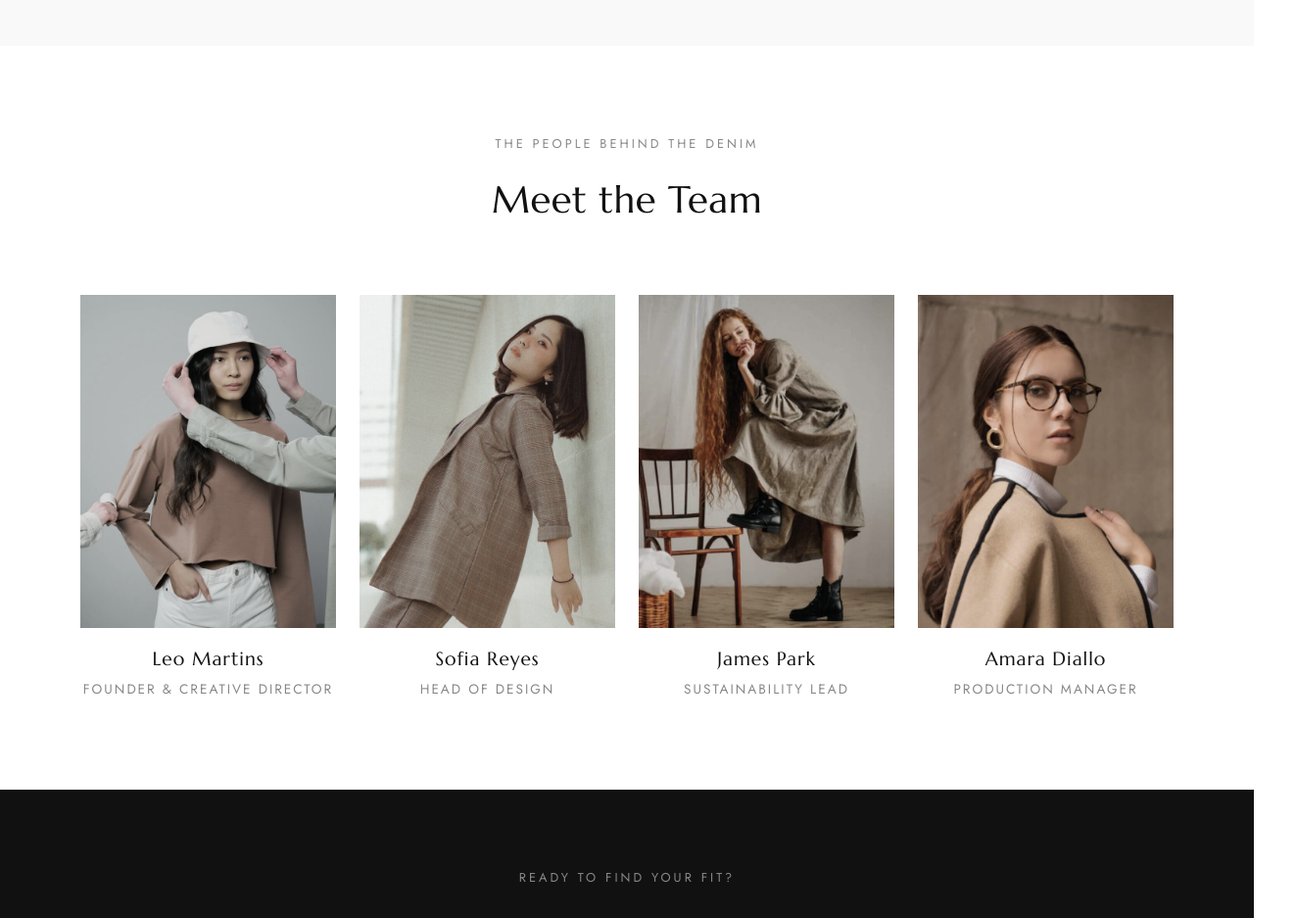
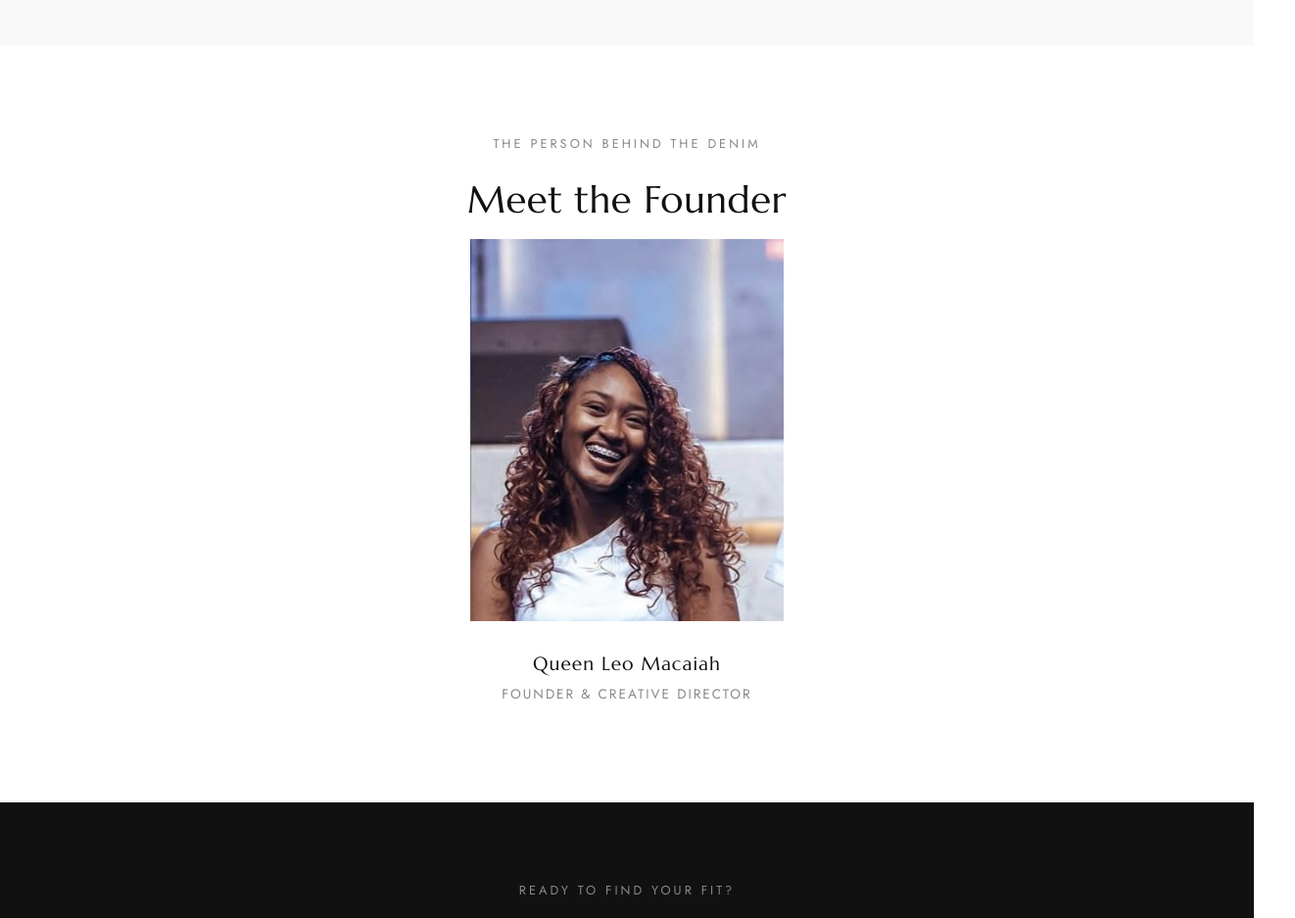
Before and after one commit to Bennymens/Leo, a plain HTML site: page about.html in a window 1280 px wide. Shown: the part 3660-4597 px from the top of the page at 98% size, 1322 px wide, since content can reach past the window. Drawn offline with nearby package versions, Linux system fonts and the light colour scheme.

Commit message:
Center founder card; update Instagram link

```diff
--- a/about.html
+++ b/about.html
@@ -453,7 +453,7 @@
   <nav class="navbar navbar-expand-lg bg-light text-uppercase fs-6 p-3 border-bottom align-items-center">
     <div class="container-fluid">
       <div class="row justify-content-between align-items-center w-100">
-        <div class="col-auto">
+        <div class="col-auto me-auto me-lg-0">
           <a class="navbar-brand text-white" href="index.html">
             <span style="display: flex; align-items: center; gap: 12px">
               <img src="images/Leo_logo-removebg-preview.png" alt="Leo Logo" style="height: 80px; width: auto" />
@@ -462,7 +462,7 @@
             </span>
           </a>
         </div>
-        <div class="col-auto">
+        <div class="col-auto order-last order-lg-0">
           <button class="navbar-toggler" type="button" data-bs-toggle="offcanvas" data-bs-target="#offcanvasNavbar"
             aria-controls="offcanvasNavbar">
             <span class="navbar-toggler-icon"></span>
@@ -484,7 +484,7 @@
             </div>
           </div>
         </div>
-        <div class="col-3 col-lg-auto">
+        <div class="col-auto">
           <ul class="list-unstyled d-flex m-0">
             <li class="d-none d-lg-block">
               <a href="#" class="mx-3" data-bs-toggle="offcanvas" data-bs-target="#offcanvasCart"
@@ -707,21 +707,18 @@
   <!-- Team Section -->
   <section class="team-section">
     <div class="container">
-      <div class="row justify-content-center mb-5">
+      <div class="row justify-content-center mb-2">
         <div class="col-md-7 text-center">
-          <p class="text-uppercase mb-2" style="font-size: 0.8rem; letter-spacing: 3px; color: #888;">The People Behind
+          <p class="text-uppercase mb-2" style="font-size: 0.8rem; letter-spacing: 3px; color: #888;">The Person Behind
             the Denim</p>
-          <h2 class="section-title" style="font-size: 2.4rem;">Meet the Team</h2>
-        </div>
-      </div>
-      <div class="row g-4">
-        <div class="col-sm-6 col-lg-3" data-aos="fade-up" data-aos-delay="0">
-          <div class="team-card">
+          <h2 class="section-title" style="font-size: 2.4rem; margin-bottom: 8px;">Meet the Founder</h2>
+
+          <div class="team-card mx-auto mt-3" style="max-width:320px;" data-aos="fade-up" data-aos-delay="0">
             <div class="team-img-wrap">
-              <img src="images/banner-image-6.jpg" alt="Team Member" />
+              <img src="images/Leo profile.jpeg" alt="Team Member" />
               <div class="team-overlay">
                 <div class="team-social">
-                  <a href="#"><svg width="18" height="18" viewBox="0 0 15 15">
+                  <a href="https://www.instagram.com/queenleo_m?igsh=dmlzM2N4NWc1OTJn" target="_blank" rel="noopener noreferrer"><svg width="18" height="18" viewBox="0 0 15 15">
                       <use xlink:href="#instagram"></use>
                     </svg></a>
                   <a href="#"><svg width="18" height="18" viewBox="0 0 15 15">
@@ -730,69 +727,12 @@
                 </div>
               </div>
             </div>
-            <h5>Leo Martins</h5>
+            <h5>Queen Leo Macaiah </h5>
             <span class="role">Founder &amp; Creative Director</span>
           </div>
-        </div>
-        <div class="col-sm-6 col-lg-3" data-aos="fade-up" data-aos-delay="100">
-          <div class="team-card">
-            <div class="team-img-wrap">
-              <img src="images/banner-image-2.jpg" alt="Team Member" />
-              <div class="team-overlay">
-                <div class="team-social">
-                  <a href="#"><svg width="18" height="18" viewBox="0 0 15 15">
-                      <use xlink:href="#instagram"></use>
-                    </svg></a>
-                  <a href="#"><svg width="18" height="18" viewBox="0 0 15 15">
-                      <use xlink:href="#twitter"></use>
-                    </svg></a>
-                </div>
-              </div>
-            </div>
-            <h5>Sofia Reyes</h5>
-            <span class="role">Head of Design</span>
-          </div>
-        </div>
-        <div class="col-sm-6 col-lg-3" data-aos="fade-up" data-aos-delay="200">
-          <div class="team-card">
-            <div class="team-img-wrap">
-              <img src="images/banner-image-3.jpg" alt="Team Member" />
-              <div class="team-overlay">
-                <div class="team-social">
-                  <a href="#"><svg width="18" height="18" viewBox="0 0 15 15">
-                      <use xlink:href="#instagram"></use>
-                    </svg></a>
-                  <a href="#"><svg width="18" height="18" viewBox="0 0 15 15">
-                      <use xlink:href="#twitter"></use>
-                    </svg></a>
-                </div>
-              </div>
-            </div>
-            <h5>James Park</h5>
-            <span class="role">Sustainability Lead</span>
-          </div>
-        </div>
-        <div class="col-sm-6 col-lg-3" data-aos="fade-up" data-aos-delay="300">
-          <div class="team-card">
-            <div class="team-img-wrap">
-              <img src="images/banner-image-5.jpg" alt="Team Member" />
-              <div class="team-overlay">
-                <div class="team-social">
-                  <a href="#"><svg width="18" height="18" viewBox="0 0 15 15">
-                      <use xlink:href="#instagram"></use>
-                    </svg></a>
-                  <a href="#"><svg width="18" height="18" viewBox="0 0 15 15">
-                      <use xlink:href="#twitter"></use>
-                    </svg></a>
-                </div>
-              </div>
-            </div>
-            <h5>Amara Diallo</h5>
-            <span class="role">Production Manager</span>
-          </div>
+
         </div>
       </div>
-    </div>
   </section>
 
   <!-- CTA Banner -->
--- a/style.css
+++ b/style.css
@@ -1593,3 +1593,15 @@ a.btn-link.text-light:after {
   background-size: cover;
   transition: transform 0.3s ease-out;
 }
+
+/* Center team / founder card */
+.team-section .team-card {
+  margin: 0 auto;
+  text-align: center;
+}
+.team-section .team-img-wrap img {
+  display: block;
+  margin: 0 auto 12px auto;
+  max-width: 100%;
+  height: auto;
+}
```
Also changed, not shown: contact.html (+3 -3 lines), index.html (+3 -3 lines), product.html (+3 -3 lines), shop.html (+3 -3 lines), images/Leo profile.jpeg (added).
